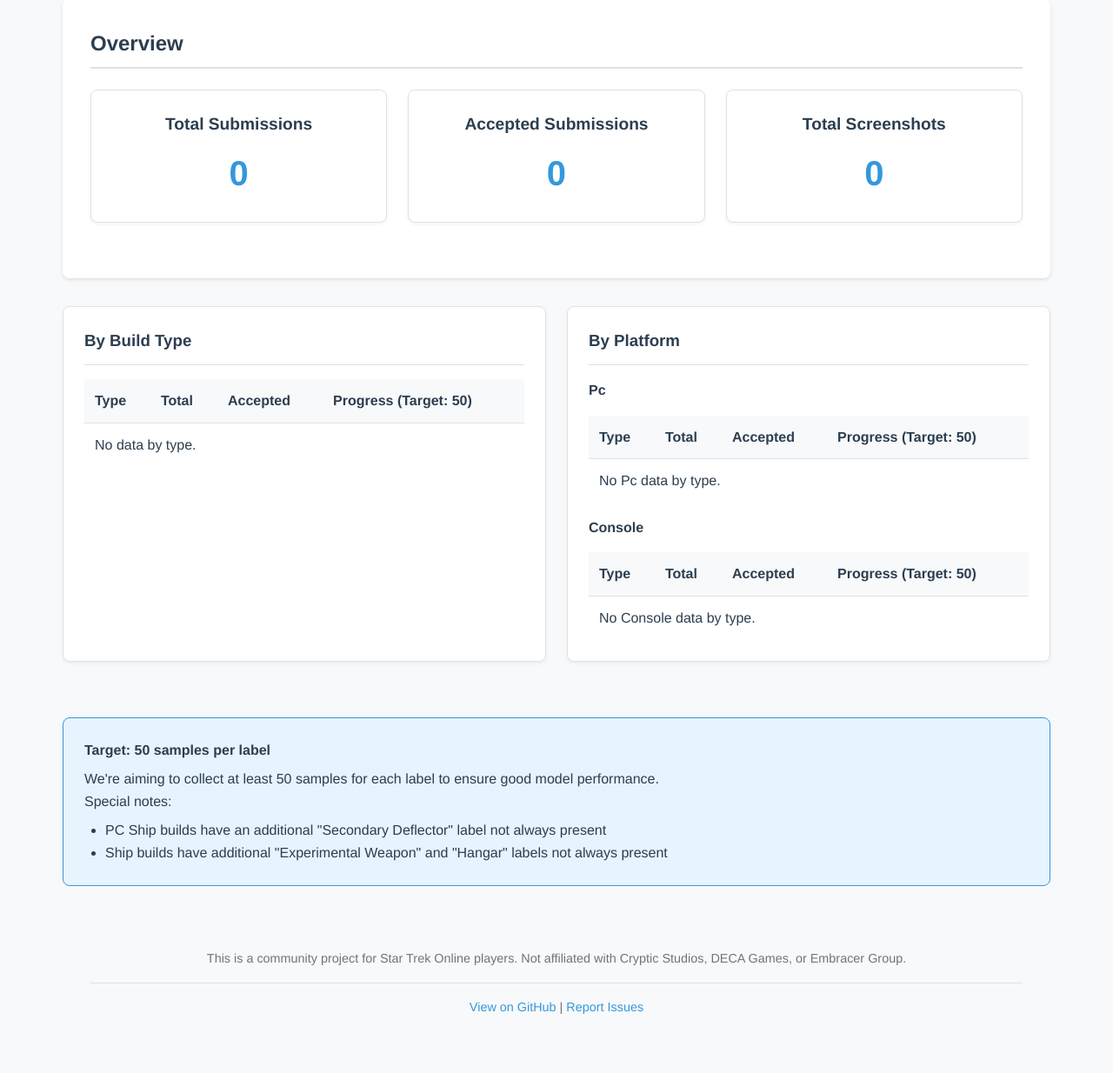
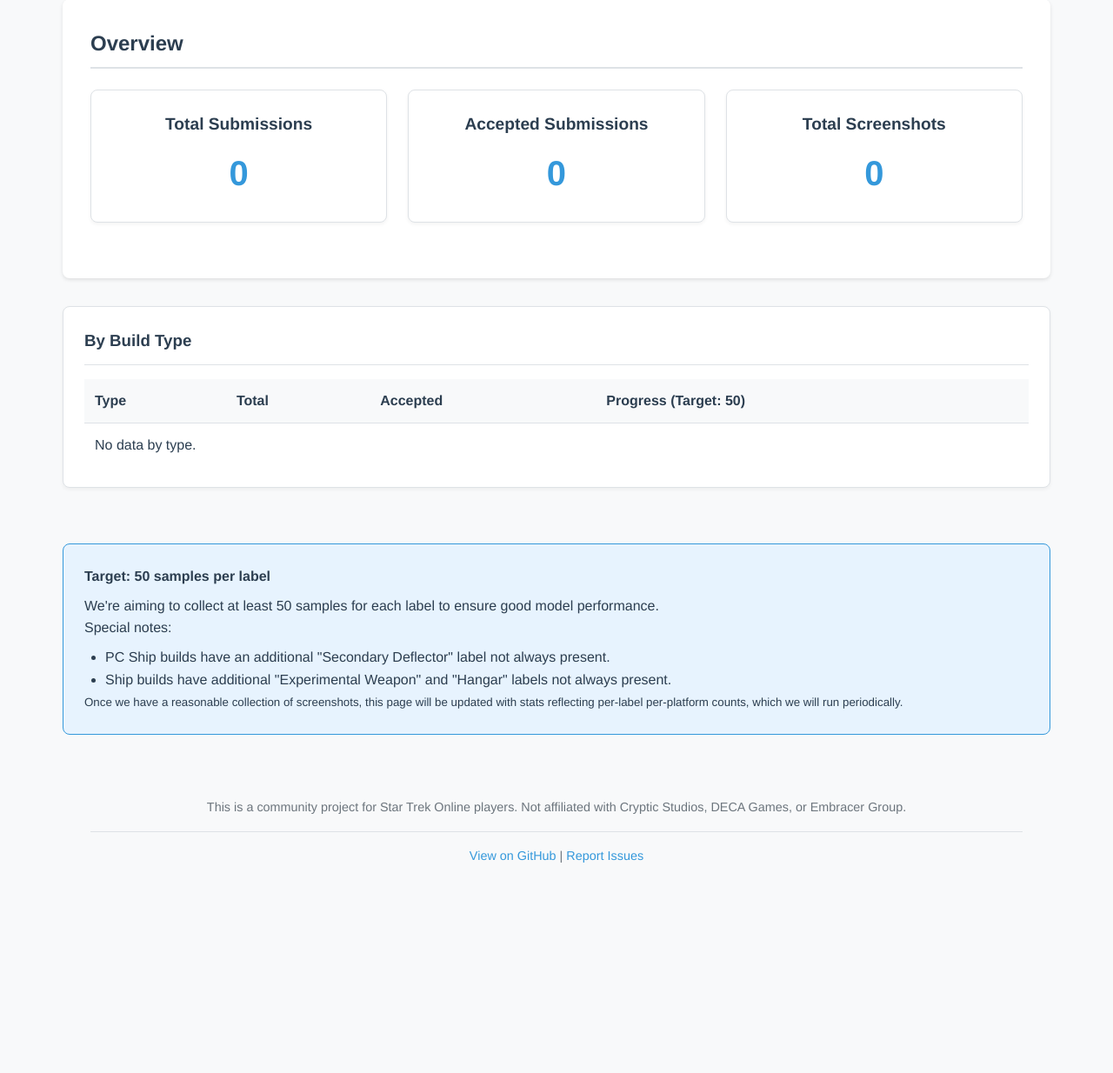
Before and after one commit to phillipod/SISTER, a Flask app: page /training-data-stats in a window 1280 px wide. Shown: the part 560-1794 px from the top of the page at 87% size. After the commit the page ends 1552 px from the top, so only its background shows below. Run offline with Flask 3, Linux system fonts and the light colour scheme; data that the repository does not hold is empty.

Commit message:
✨ Remove platform-specific statistics from training data: Eliminated the 'by_platform' section from the training data statistics, streamlining the data presentation and focusing on overall statistics. Updated the corresponding HTML template to reflect these changes.

```diff
--- a/sister_website/app.py
+++ b/sister_website/app.py
@@ -631,10 +631,6 @@ def training_data_stats():
         'total_accepted': 0,
         'total_screenshots': 0,
         'by_type': defaultdict(lambda: {'total': 0, 'accepted': 0}),
-        'by_platform': {
-            'pc': {'total': 0, 'accepted': 0, 'by_type': defaultdict(lambda: {'total': 0, 'accepted': 0})},
-            'console': {'total': 0, 'accepted': 0, 'by_type': defaultdict(lambda: {'total': 0, 'accepted': 0})}
-        },
         'target_per_type': 50  # Target number of each type
     }
 
@@ -645,23 +641,15 @@ def training_data_stats():
             stats['total_accepted'] += 1
 
         for build in submission.builds:
-            platform = 'pc' if 'pc' in build.id.lower() else 'console'
-
             for screenshot in build.screenshots:
                 stats['total_screenshots'] += 1
                 stats['by_type'][screenshot.type]['total'] += 1
-                stats['by_platform'][platform]['total'] += 1
-                stats['by_platform'][platform]['by_type'][screenshot.type]['total'] += 1
 
                 if submission.is_accepted:
                     stats['by_type'][screenshot.type]['accepted'] += 1
-                    stats['by_platform'][platform]['accepted'] += 1
-                    stats['by_platform'][platform]['by_type'][screenshot.type]['accepted'] += 1
 
     # Convert defaultdict to dict for template
     stats['by_type'] = dict(stats['by_type'])
-    stats['by_platform']['pc']['by_type'] = dict(stats['by_platform']['pc']['by_type'])
-    stats['by_platform']['console']['by_type'] = dict(stats['by_platform']['console']['by_type'])
 
     return render_template('training_data_stats.html',
                          stats=stats,
--- a/sister_website/templates/training_data_stats.html
+++ b/sister_website/templates/training_data_stats.html
@@ -60,44 +60,6 @@
             </table>
         </section>
 
-        <section class="detail-section">
-            <h3>By Platform</h3>
-            {% for platform_name, platform_data in stats.by_platform.items() %}
-                <h4>{{ platform_name|title }}</h4>
-                <table class="stats-table">
-                    <thead>
-                        <tr>
-                            <th>Type</th>
-                            <th>Total</th>
-                            <th>Accepted</th>
-                            <th>Progress (Target: {{ stats.target_per_type }})</th>
-                        </tr>
-                    </thead>
-                    <tbody>
-                        {% for type, data in platform_data.by_type.items() %}
-                        <tr>
-                            <td>{{ type|title }}</td>
-                            <td>{{ data.total }}</td>
-                            <td>{{ data.accepted }}</td>
-                            <td>
-                                <div class="custom-progress-container">
-                                    {% set progress = (data.accepted / stats.target_per_type * 100)|round|int %}
-                                    <div class="custom-progress-bar {% if progress >= 100 %}complete{% endif %}"
-                                         style="width: {{ progress }}%;">
-                                        {{ progress }}%
-                                    </div>
-                                </div>
-                            </td>
-                        </tr>
-                        {% else %}
-                        <tr><td colspan="4">No {{ platform_name|title }} data by type.</td></tr>
-                        {% endfor %}
-                    </tbody>
-                </table>
-            {% else %}
-                <p>No platform data available.</p>
-            {% endfor %}
-        </section>
     </div>
 
     <div class="info-box">
@@ -105,10 +67,11 @@
         <p>We're aiming to collect at least {{ stats.target_per_type }} samples for each label to ensure good model performance.</p>
         <p>Special notes:
             <ul>
-                <li>PC Ship builds have an additional "Secondary Deflector" label not always present</li>
-                <li>Ship builds have additional "Experimental Weapon" and "Hangar" labels not always present</li>
+                <li>PC Ship builds have an additional "Secondary Deflector" label not always present.</li>
+                <li>Ship builds have additional "Experimental Weapon" and "Hangar" labels not always present.</li>
             </ul>
         </p>
+        <p><small>Once we have a reasonable collection of screenshots, this page will be updated with stats reflecting per-label per-platform counts, which we will run periodically.</small></p>
     </div>
 </div>
 {% endblock %}
```
